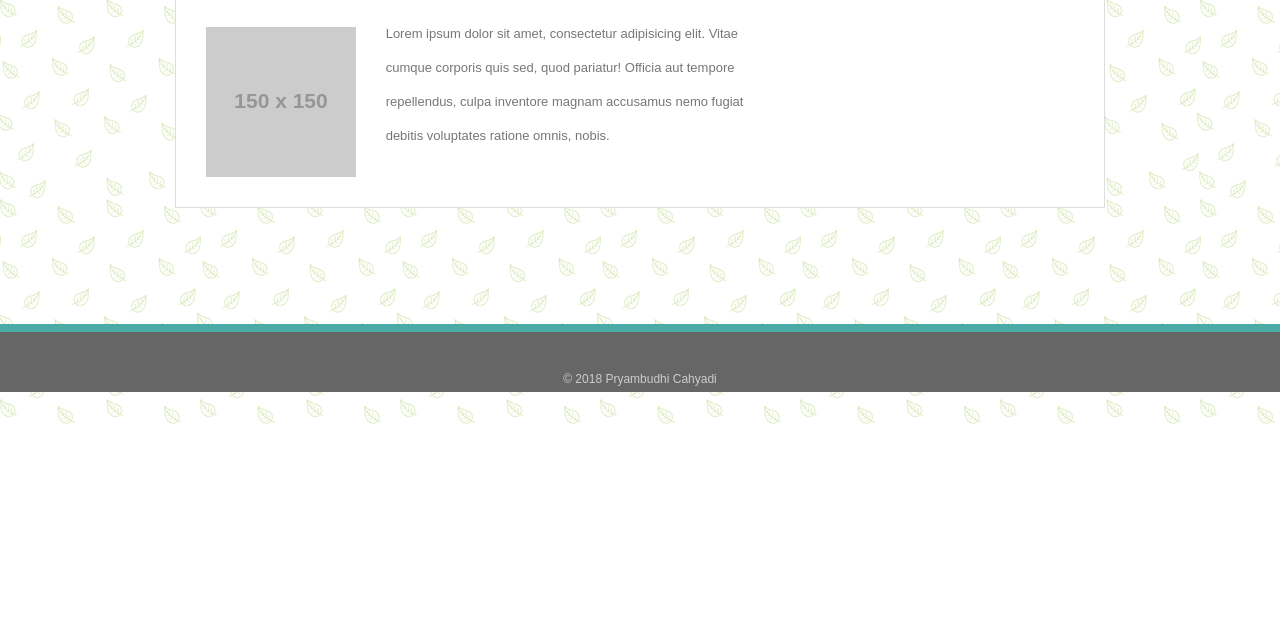
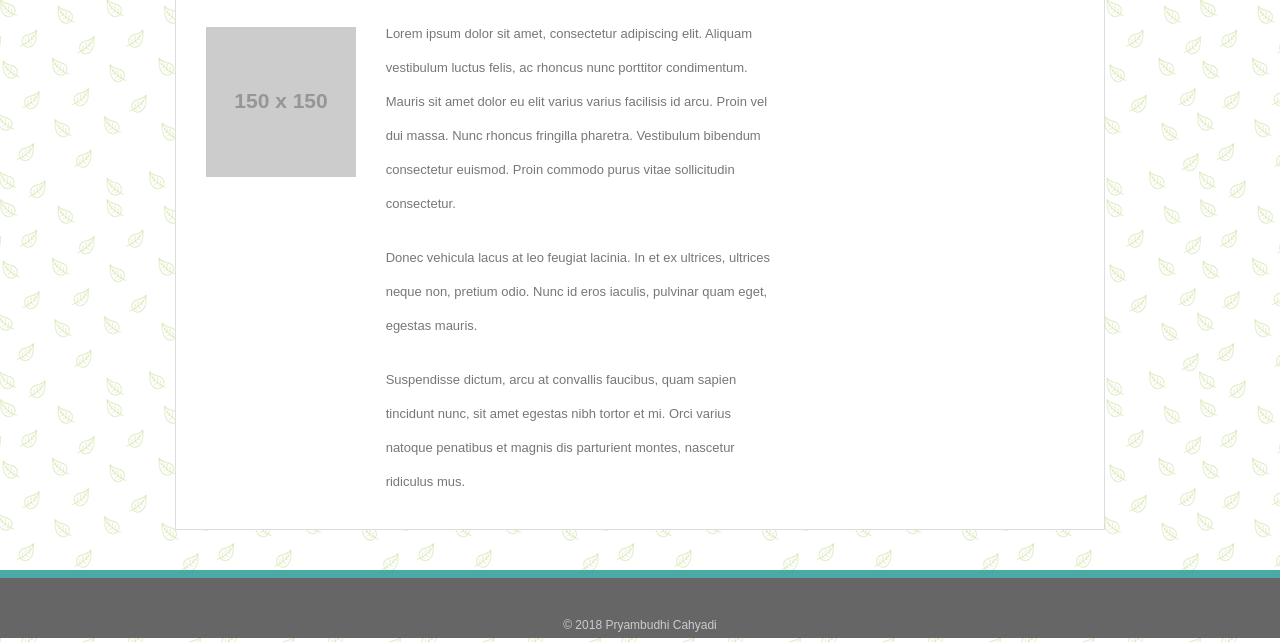
Before and after one commit to tiger2877/Bootstrap-Portfolio, a plain HTML site: page index.html in a window 1280 px wide. Shown: the part 418-1060 px from the top of the page. Before the commit the page ends 842 px from the top, so only its background shows below. Drawn offline with nearby package versions, Linux system fonts and the light colour scheme; placeholder pictures from the web are drawn by us.

Commit message:
i made some changes

```diff
--- a/index.html
+++ b/index.html
@@ -8,7 +8,8 @@
   <title>About | Pryambudhi Cahyadi</title>
 
   <!-- We need to bring in the bootstrap CSS -->
-  <link rel="stylesheet" href="https://maxcdn.bootstrapcdn.com/bootstrap/3.3.7/css/bootstrap.min.css" integrity="sha384-BVYiiSIFeK1dGmJRAkycuHAHRg32OmUcww7on3RYdg4Va+PmSTsz/K68vbdEjh4u" crossorigin="anonymous">
+  <link rel="stylesheet" href="https://maxcdn.bootstrapcdn.com/bootstrap/3.3.7/css/bootstrap.min.css" integrity="sha384-BVYiiSIFeK1dGmJRAkycuHAHRg32OmUcww7on3RYdg4Va+PmSTsz/K68vbdEjh4u"
+    crossorigin="anonymous">
   <link rel="stylesheet" type="text/css" href="Assets/css/style.css">
 </head>
 
@@ -48,12 +49,21 @@
             </div>
             <div class="row">
               <div class="col-md-3">
-                  <img src="http://placehold.it/150x150" id="auth-image"  alt="Pryambudhi Cahyadi">
+                <img src="http://placehold.it/150x150" id="auth-image" alt="Pryambudhi Cahyadi">
               </div>
               <div class="col-md-9">
                 <div class="caption">
-                   <p>Lorem ipsum dolor sit amet, consectetur adipisicing elit. Vitae cumque corporis quis sed, quod pariatur! Officia aut tempore
-                    repellendus, culpa inventore magnam accusamus nemo fugiat debitis voluptates ratione omnis, nobis.</p>
+                  <p>Lorem ipsum dolor sit amet, consectetur adipiscing elit. Aliquam vestibulum luctus felis, ac
+                    rhoncus nunc porttitor condimentum. Mauris sit amet dolor eu elit varius varius facilisis id arcu.
+                    Proin vel dui massa. Nunc rhoncus fringilla pharetra. Vestibulum bibendum consectetur euismod.
+                    Proin commodo purus vitae sollicitudin consectetur.</p>
+
+                  <p>Donec vehicula lacus at leo feugiat lacinia. In et ex ultrices, ultrices neque non, pretium odio.
+                    Nunc id eros iaculis, pulvinar quam eget, egestas mauris.</p>
+
+                  <p>Suspendisse dictum, arcu at convallis faucibus, quam sapien tincidunt nunc, sit amet egestas nibh
+                    tortor et mi. Orci varius natoque penatibus et magnis dis parturient montes, nascetur ridiculus
+                    mus.</p>
                 </div>
               </div>
             </div>
```
Lines whose indentation alone changed are shown as unchanged.
